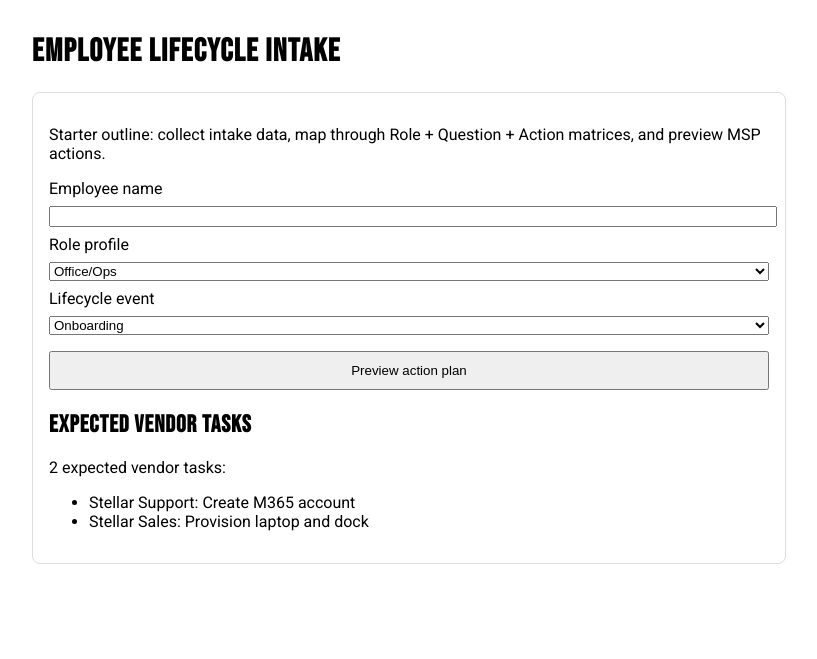
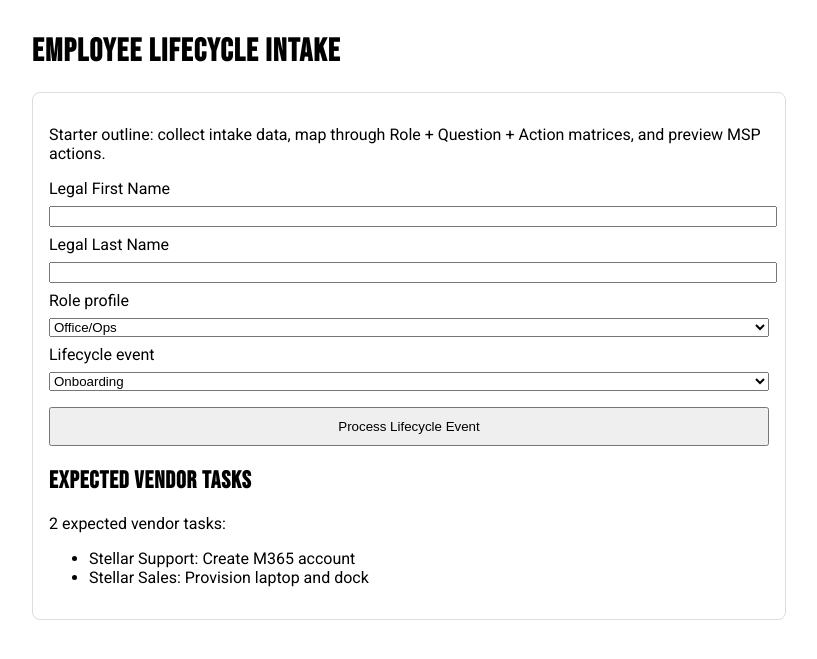
Before and after one commit to kdnye/lifecycle, a Flask app: page / in a window 1280 px wide. Shown: the top 659 px of the page, without its empty margins (0-817 px from the left). Run offline with Flask 3, Linux system fonts and the light colour scheme.

Commit message:
Fix intake form-to-workflow execution path

```diff
--- a/app/routes/intake.py
+++ b/app/routes/intake.py
@@ -1,5 +1,6 @@
 from flask import Blueprint, jsonify, render_template, request
 
+from app.models import IntakeRequest, db
 from services.workflow import IntakeContext, build_action_plan, process_onboarding_request
 
 intake_bp = Blueprint("intake", __name__)
@@ -25,11 +26,34 @@ def preview_actions():
 @intake_bp.post("/process-onboarding")
 def process_onboarding():
     payload = request.get_json(silent=True) or {}
-    intake_id = payload.get("intake_id")
 
-    if not isinstance(intake_id, int):
-        return jsonify({"status": "error", "message": "`intake_id` (int) is required."}), 400
+    required_fields = ["first_name", "last_name", "role_profile", "event_type"]
+    if not all(payload.get(field) for field in required_fields):
+        return jsonify({"status": "error", "message": "Missing required fields."}), 400
 
-    result = process_onboarding_request(intake_id)
-    status_code = 200 if result.get("status") == "processed" else 400
+    new_request = IntakeRequest(
+        first_name=payload["first_name"].strip(),
+        last_name=payload["last_name"].strip(),
+        role_profile=payload["role_profile"],
+        event_type=payload["event_type"],
+        status="processing",
+    )
+    db.session.add(new_request)
+
+    try:
+        db.session.commit()
+    except Exception:
+        db.session.rollback()
+        return jsonify({"status": "error", "message": "Unable to create intake request."}), 500
+
+    if new_request.event_type == "onboarding":
+        result = process_onboarding_request(new_request.id)
+    else:
+        result = {
+            "status": "pending",
+            "message": "Offboarding logic not yet implemented.",
+            "intake_id": new_request.id,
+        }
+
+    status_code = 200 if result.get("status") in {"processed", "pending"} else 400
     return jsonify(result), status_code
--- a/templates/intake/form.html
+++ b/templates/intake/form.html
@@ -6,8 +6,11 @@
   <div class="card">
     <p>Starter outline: collect intake data, map through Role + Question + Action matrices, and preview MSP actions.</p>
     <form id="intake-form">
-      <label for="employee_name">Employee name</label>
-      <input id="employee_name" name="employee_name" required />
+      <label for="first_name">Legal First Name</label>
+      <input id="first_name" name="first_name" required />
+
+      <label for="last_name">Legal Last Name</label>
+      <input id="last_name" name="last_name" required />
 
       <label for="role_profile">Role profile</label>
       <select id="role_profile" name="role_profile">
@@ -24,7 +27,7 @@
         <option value="offboarding">Offboarding</option>
       </select>
 
-      <button type="submit">Preview action plan</button>
+      <button type="submit" id="submit-btn">Process Lifecycle Event</button>
     </form>
 
     <h2 class="fsi-display">Expected Vendor Tasks</h2>
@@ -41,6 +44,7 @@
     const tasksStatus = document.getElementById('tasks-status');
     const tasksList = document.getElementById('tasks-list');
     const result = document.getElementById('result');
+    const submitBtn = document.getElementById('submit-btn');
 
     const getPayload = () => Object.fromEntries(new FormData(form).entries());
 
@@ -61,12 +65,14 @@
 
     const fetchAndRenderPreview = async () => {
       tasksStatus.textContent = 'Loading expected vendor tasks...';
+      const payload = getPayload();
+      payload.employee_name = `${payload.first_name || ''} ${payload.last_name || ''}`.trim();
 
       try {
         const response = await fetch('/preview-actions', {
           method: 'POST',
           headers: { 'Content-Type': 'application/json' },
-          body: JSON.stringify(getPayload()),
+          body: JSON.stringify(payload),
         });
 
         if (!response.ok) {
@@ -83,16 +89,27 @@
 
     form.addEventListener('submit', async (event) => {
       event.preventDefault();
-      const response = await fetch('/preview-actions', {
-        method: 'POST',
-        headers: { 'Content-Type': 'application/json' },
-        body: JSON.stringify(getPayload()),
-      });
+      submitBtn.disabled = true;
+      submitBtn.textContent = 'Processing...';
 
-      result.textContent = JSON.stringify(await response.json(), null, 2);
-      fetchAndRenderPreview();
+      try {
+        const response = await fetch('/process-onboarding', {
+          method: 'POST',
+          headers: { 'Content-Type': 'application/json' },
+          body: JSON.stringify(getPayload()),
+        });
+
+        result.textContent = JSON.stringify(await response.json(), null, 2);
+      } catch (error) {
+        result.textContent = JSON.stringify({ status: 'error', message: 'Unable to process lifecycle event.' }, null, 2);
+      } finally {
+        submitBtn.disabled = false;
+        submitBtn.textContent = 'Process Lifecycle Event';
+      }
     });
 
+    document.getElementById('first_name').addEventListener('input', fetchAndRenderPreview);
+    document.getElementById('last_name').addEventListener('input', fetchAndRenderPreview);
     roleProfile.addEventListener('change', fetchAndRenderPreview);
     eventType.addEventListener('change', fetchAndRenderPreview);
     fetchAndRenderPreview();
```
